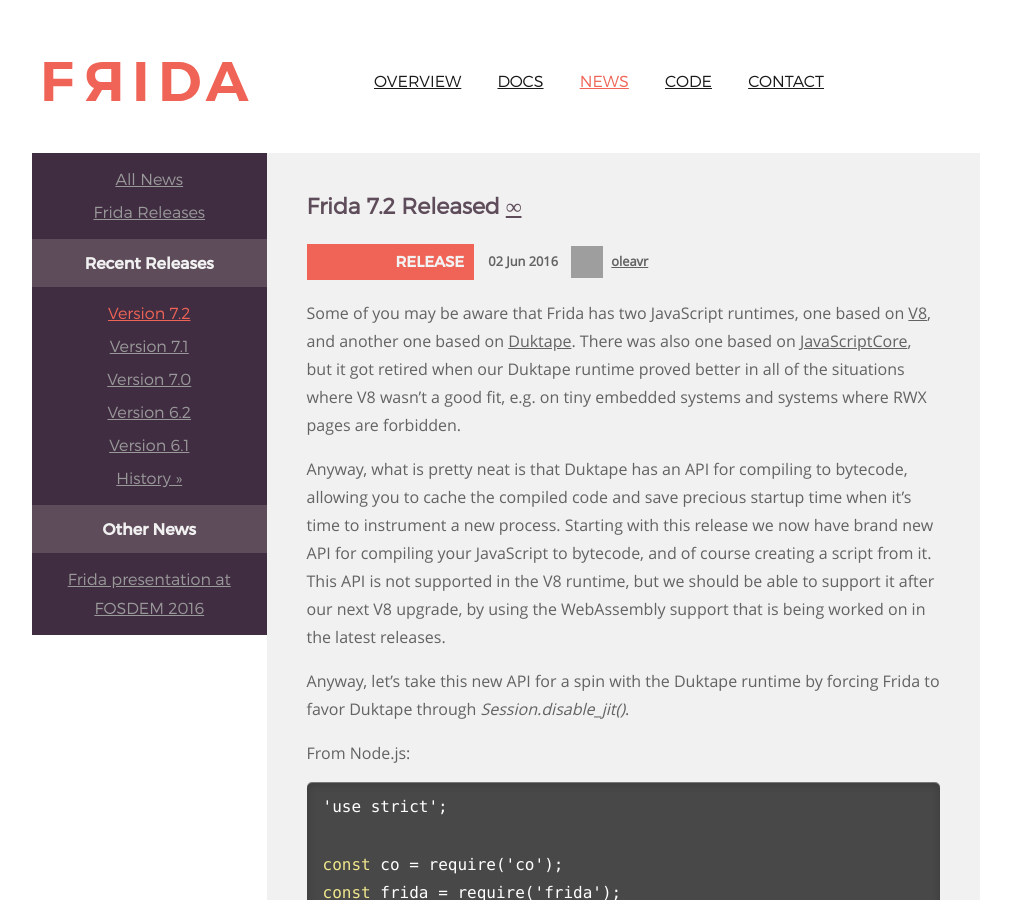
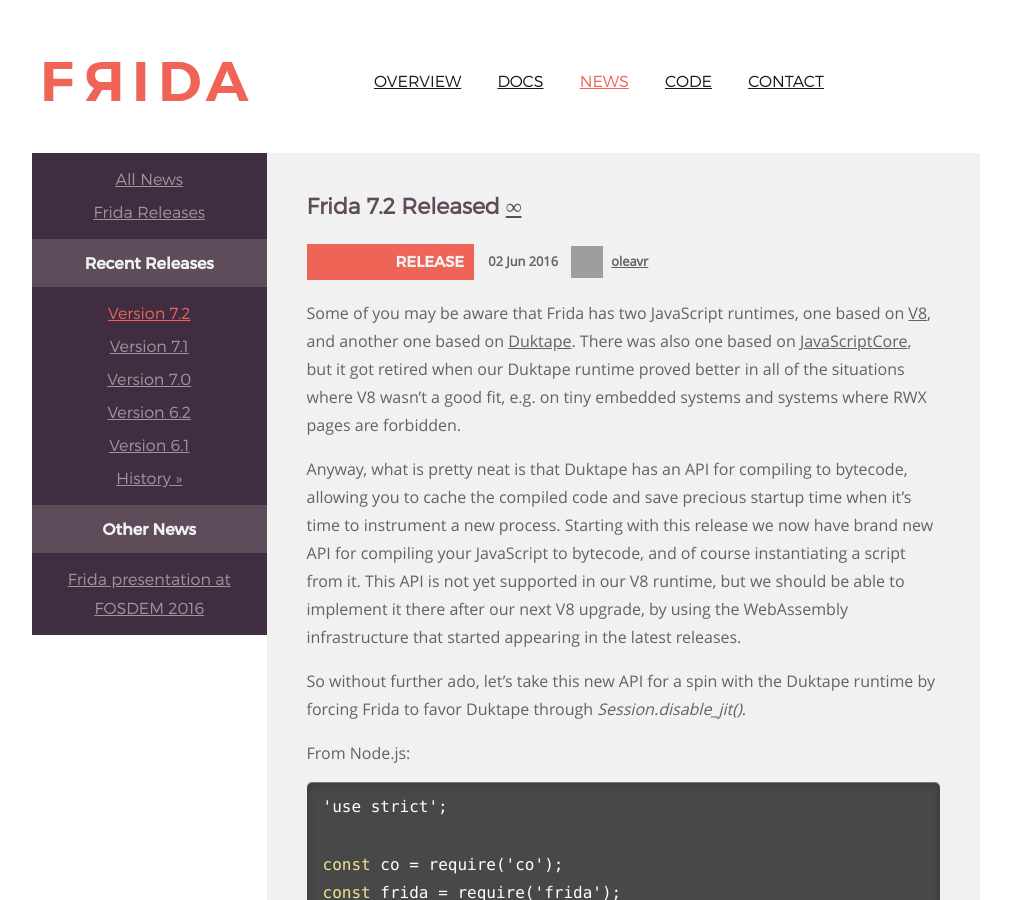
Before and after one commit to frida/frida-website, a Jekyll site: the page built from _posts/2016-06-02-frida-7-2-released.markdown, in a window 1280 px wide and 900 px high. Shown: the whole window, without its empty margins (129-1140 px from the left). Built offline with Jekyll 4.4.1, drawn with Linux system fonts in a browser that asks for light colours; grey boxes are pictures that could not be loaded.

Commit message:
Improve wording

```diff
--- a/_posts/2016-06-02-frida-7-2-released.markdown
+++ b/_posts/2016-06-02-frida-7-2-released.markdown
@@ -16,14 +16,14 @@ systems where RWX pages are forbidden.
 
 Anyway, what is pretty neat is that Duktape has an API for compiling to
 bytecode, allowing you to cache the compiled code and save precious startup time
-when it's time to instrument a new process. Starting with this release we
-now have brand new API for compiling your JavaScript to bytecode, and of course
-creating a script from it. This API is not supported in the V8 runtime, but we
-should be able to support it after our next V8 upgrade, by using the WebAssembly
-support that is being worked on in the latest releases.
+when it's time to instrument a new process. Starting with this release we now
+have brand new API for compiling your JavaScript to bytecode, and of course
+instantiating a script from it. This API is not yet supported in our V8 runtime,
+but we should be able to implement it there after our next V8 upgrade, by using
+the WebAssembly infrastructure that started appearing in the latest releases.
 
-Anyway, let's take this new API for a spin with the Duktape runtime by
-forcing Frida to favor Duktape through *Session.disable_jit()*.
+So without further ado, let's take this new API for a spin with the Duktape
+runtime by forcing Frida to favor Duktape through *Session.disable_jit()*.
 
 From Node.js:
 
```
